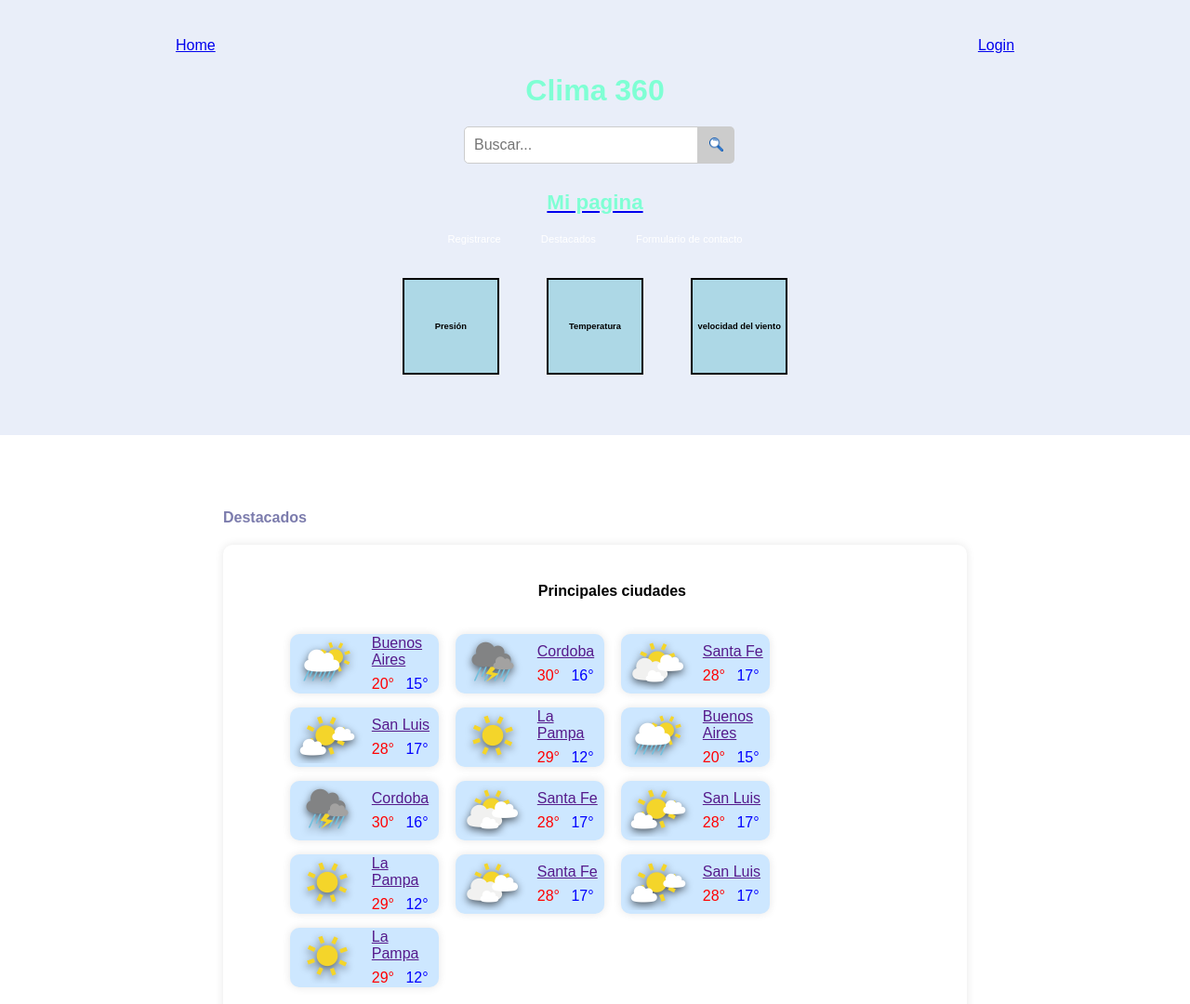
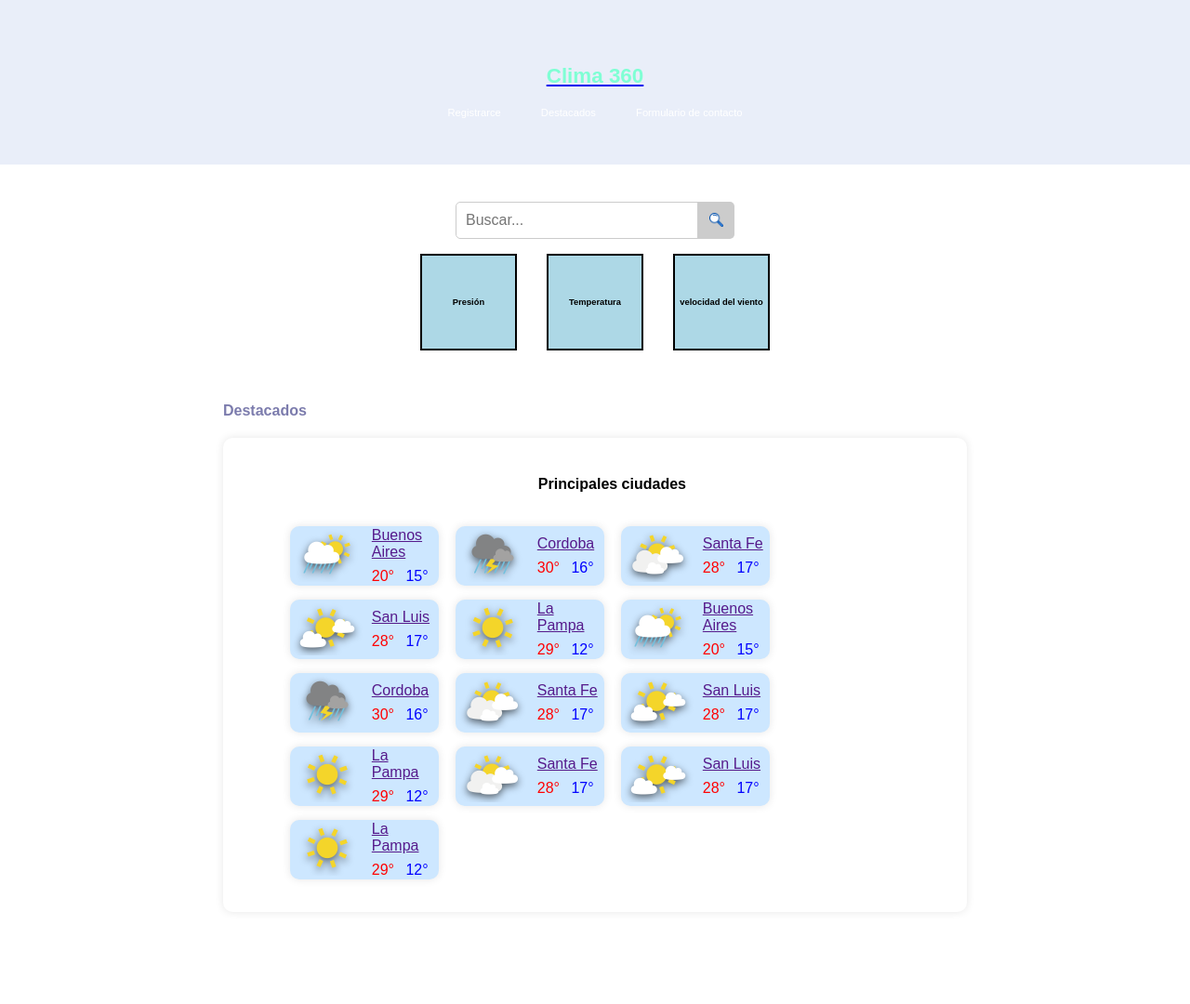
Before and after one commit to irickgs/app1, a plain HTML site: page index.html in a window 1280 px wide. Shown: the whole page at 93% size. Drawn offline with Linux system fonts and the light colour scheme.

Commit message:
se remaqueto index.
moví las cajas y buscador a body

```diff
--- a/index.html
+++ b/index.html
@@ -18,30 +18,23 @@
 <body>
 
     <header>
-        <div class="enlaces-container">
+       <!--<div class="enlaces-container">
             <a href="./index.html" class="enlace-izquierda"> Home</a>
             <a href="./index.html" class="enlace-derecha"> Login</a>
         </div>
-        <h1> Clima 360</h1>
+        <h1> Clima 360</h1>-->
 
-        <div class="search-box">
-            <input type="text" placeholder="Buscar...">
-            <button type="submit"><img src="./imagenes/lupa.png" alt="Search"></button>
-        </div>
+
 
         <nav>
             <ul>
-                <a href="#"><h1>Mi pagina</h1></a>
+                <a href="#"><h1>Clima 360</h1></a>
                 <li><a href="registro.html"> Registrarce</a></li>
                 <li><a href="#destacados">Destacados</a></li>
                 <li><a href="#formulario">Formulario de contacto</a></li>
             </ul>
         </nav>
-        <div class="cajas">
-            <div class="caja" id="1"><h3>Presión</h3></div>
-            <div class="caja" id="2"><h3>Temperatura</h3></div>
-            <div class="caja" id="3"> <h3>velocidad del viento</h3></div>
-        </div>
+
 
         <!-- <div id="cajas">
             <div id="caja1">
@@ -60,7 +53,16 @@
 
     </header>
     <main>
+        <div class="search-box">
+            <input type="text" placeholder="Buscar...">
+            <button type="submit"><img src="./imagenes/lupa.png" alt="Search"></button>
+        </div>
 
+        <div class="cajas">
+            <div class="caja" id="1"><h3>Presión</h3></div>
+            <div class="caja" id="2"><h3>Temperatura</h3></div>
+            <div class="caja" id="3"> <h3>velocidad del viento</h3></div>
+        </div>
 
         </section>
         <section id="destacados">
```
